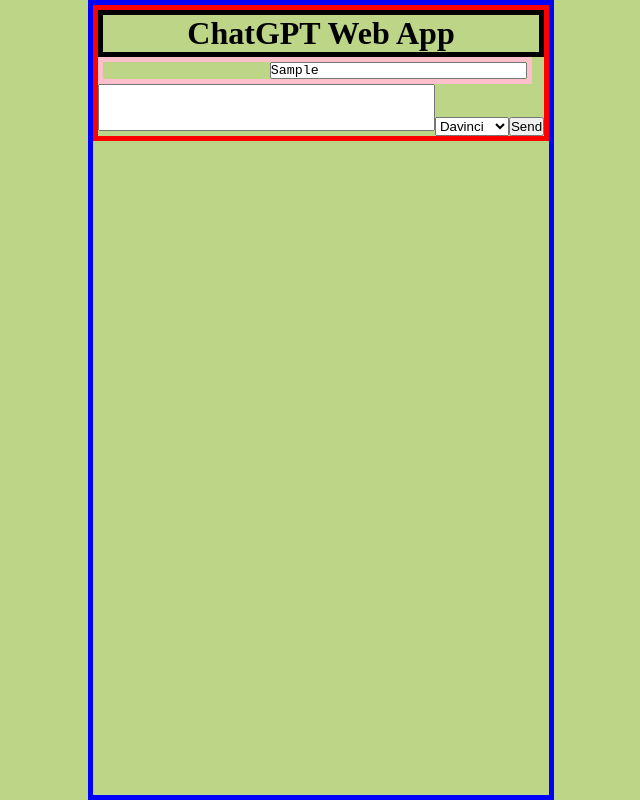
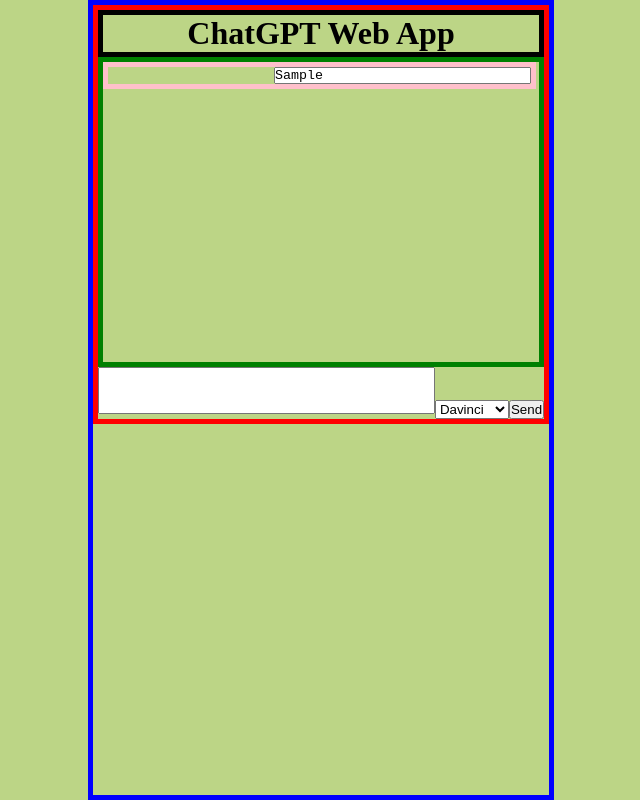
Before and after one commit to MarcoLehne/openai-react-app, a React (Create React App) app: page / in a window 1280 px wide. Both pictures are taken after typing "Sample" into the empty fields and a click on the button "Send". Shown: the whole page, without its empty margins (319-959 px from the left). Built offline with nearby package versions, Linux system fonts and the light colour scheme; no server answers; the HTML template or start-up script is replaced by a standard one.

Commit message:
fix: newline handling in calculation of chat history box

```diff
--- a/src/App.js
+++ b/src/App.js
@@ -22,7 +22,7 @@
         const prompt = newPrompt.current.value;
         if (prompt === '') return;
         setChatMessages(prevMessages => {
-            return [...prevMessages, { 'message': prompt , 'promptOrResponse': 'prompt'}]
+            return [...prevMessages, { 'message': prompt , 'promptOrResponseOrError': 'prompt'}]
         })
 
         newPrompt.current.value = null;
@@ -37,13 +37,14 @@
         }).then(response => {
             setChatMessages(prevMessages => {
                 sendButton.current.disabled = false;
-
-                return [...prevMessages.slice(0,19), { 'message': response.data.choices[0].text.trim(), 'promptOrResponse':'response'}]
+                return [...prevMessages.slice(0,19), { 'message': response.data.choices[0].text.trim(), 'promptOrResponseOrError':'response'}]
             })
         }).catch(error => {
+          setChatMessages(prevMessages => {
             sendButton.current.disabled = false;
-            console.log(error);
-            console.log(modelName);
+            return [...prevMessages.slice(0,19), { 'message': error, 'promptOrResponseOrError':"error"}]
+          })
+
         })
 
         // #4 block new user input until the answer is received
@@ -58,13 +59,13 @@
     return (
         <div id='main-div'>
             <h1 id='headline'>ChatGPT Web App</h1>
-            <div id='history'>
+            <div id='chat-history'>
                 {addChatMessage({ chatMessages })}
                 <div id='dummy' ref={bottomRef} />
             </div>
             <div id='current-IO'>
                 <textarea rows='3' cols='40' name='comment' id='userinput' ref={newPrompt} />
-                <select ref={model }>
+                <select ref={ model }>
                     <option value='davinci'>Davinci</option>
                     <option value='babbage'>babbage</option>
                 </select>
--- a/src/component/addChatMessage.js
+++ b/src/component/addChatMessage.js
@@ -2,12 +2,20 @@
 
     return (
         chatMessages.map((message, i) => {
-            let rows = Math.ceil(message.message.length / 32).toString()
-            return <div key={i} name={message.promptOrResponse}>
-                <textarea name={message.promptOrResponse} rows={rows} cols="30" readonly='true'>
-                        {message.message}
-                        </textarea>
-                    </div>
+
+            if (message.promptOrResponseOrError === "error") {
+
+            } else {
+                let rows = Math.ceil(message.message.length / 32);
+                rows += (message.message.match(/[^\n]*\n[^\n]*/gi)||[]).length;
+                rows = rows.toString();
+                return <div key={i} name={message.promptOrResponseOrError}>
+                            <textarea name={message.promptOrResponseOrError} rows={rows} cols="30" readonly='true'>
+                            {message.message}
+                            </textarea>
+                        </div>
+            }
+
         })
     );
 }
--- a/src/index.css
+++ b/src/index.css
@@ -37,22 +37,19 @@
 }
 
 #chat-history {
-  height: 600px;
+  height: 300px;
   border: 5px solid green;
-
-  /* resize: none;
-  max-width: inherit;
-  max-height: inherit;
-  align-self:end;
-  overflow-y: scroll; */
+  resize: none;
+  overflow-y: scroll;
+  display: inline-block;
 }
 
 #chat-history > div {
-
-}
-
-#userinput{
-  resize:none;
+  align-self: end;
+  width: 97%;
+  display: flex;
+  flex-direction: column;
+  float:auto;
 }
 
 textarea[name="prompt"] {
@@ -61,12 +58,7 @@
 }
 
 div[name="prompt"] {
-  align-self: end;
   border: 5px solid pink;
-  width: inherit;
-  width: 95%;
-  display: flex;
-  flex-direction: column;
 }
 
 textarea[name="response"] {
@@ -75,11 +67,11 @@
 }
 
 div[name="response"]{
-  align-self: end;
   border: 5px solid green;
-  width: 95%;
-  display: flex;
-  flex-direction:column;
+}
+
+#userinput{
+  resize:none;
 }
 
 select, input {
```
